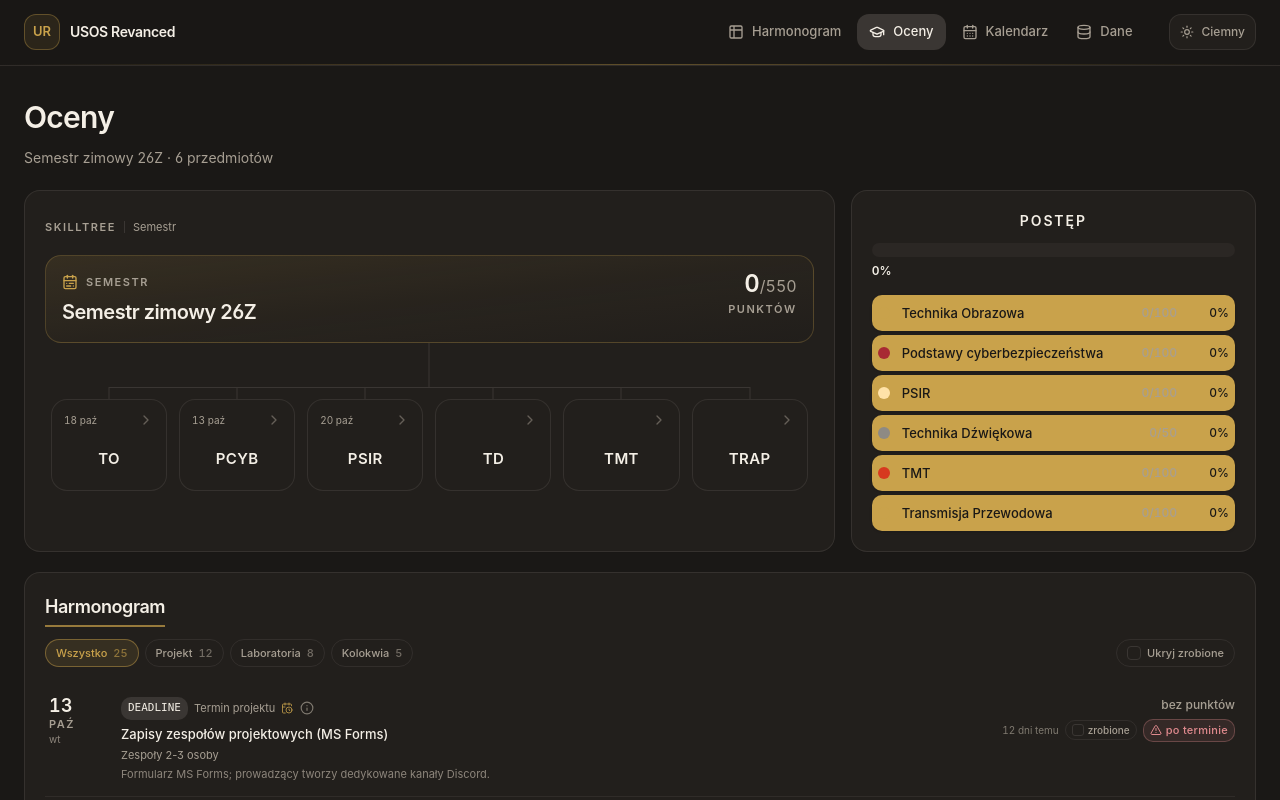
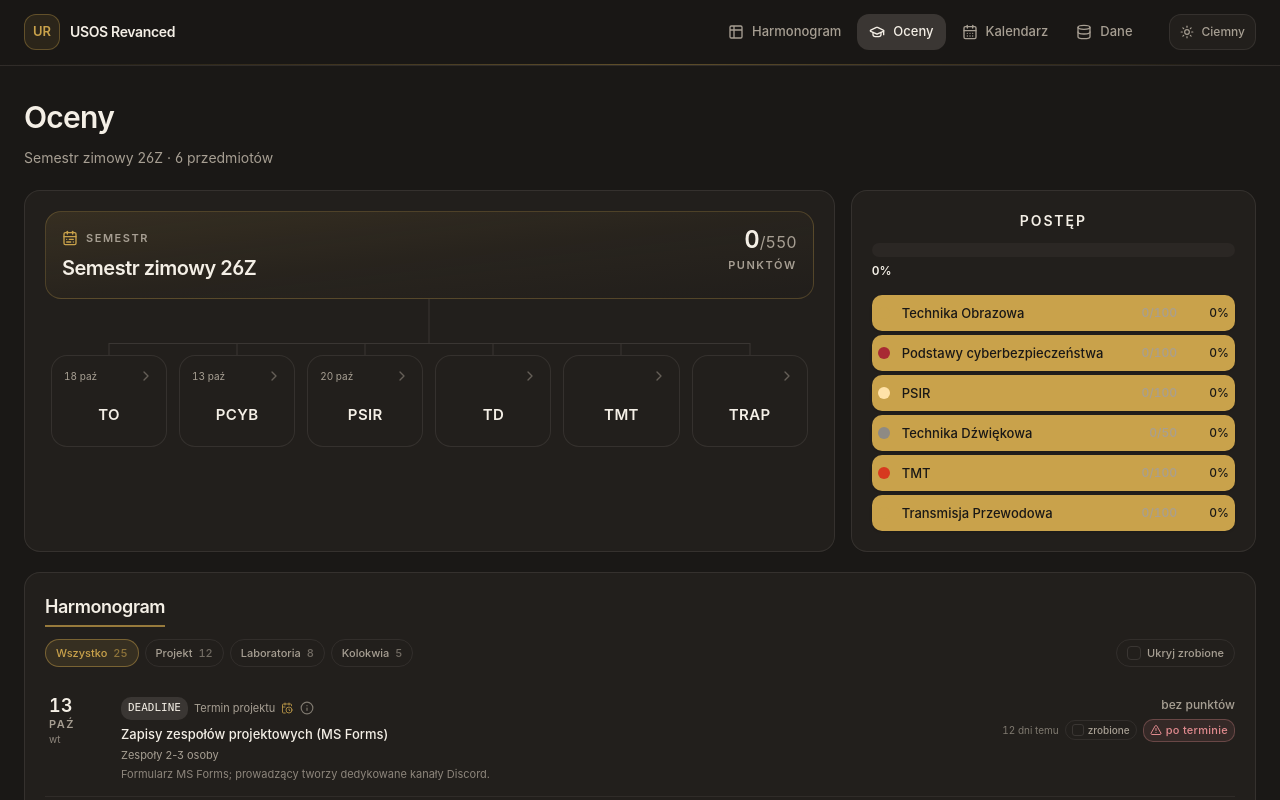
Before and after one commit to Viiico/UsosRevanced, a Nuxt app: page /oceny in a window 1280 px wide. Shown: the top 800 px of the page. Built offline with nearby package versions, Linux system fonts and the light colour scheme.

Commit message:
feat(oceny): skilltree bez nagłówka, powrót małym guzikiem nad hubem

```diff
--- a/app/components/oceny/SkillTree.vue
+++ b/app/components/oceny/SkillTree.vue
@@ -1,6 +1,6 @@
 <script setup lang="ts">
 import { computed, ref, watch } from 'vue'
-import { ArrowLeft, ArrowUpRight } from 'lucide-vue-next'
+import { ArrowUp, ArrowUpRight } from 'lucide-vue-next'
 import { termsForNode } from '~/lib/requirements'
 import { NODE_KIND_LABEL, nodeIcon } from '~/lib/node-meta'
 import { formatDate, formatWeekday } from '~/lib/format'
@@ -70,19 +70,20 @@ const gridColumns = computed(() => {
 
 <template>
   <Card class="flex h-full flex-col">
-    <CardHeader class="min-h-[3.25rem] flex-row items-center justify-between gap-3 pb-0">
-      <div class="flex items-center gap-2">
-        <span class="eyebrow">Skilltree</span>
-        <Separator orientation="vertical" class="h-3" />
-        <span class="text-2xs text-muted-foreground">{{ kindLabel }}</span>
-      </div>
-      <Button v-if="canGoUp" variant="outline" size="sm" class="gap-1.5" @click="goUp">
-        <ArrowLeft class="size-3.5" />
-        Poziom wyżej
-      </Button>
-    </CardHeader>
+    <CardContent class="flex flex-1 flex-col pt-5">
+      <div class="relative">
+        <!-- Poziom widać w hubie, więc nagłówek karty odpadł; powrót to mały guzik na jego górnej krawędzi. -->
+        <button
+          v-if="canGoUp"
+          type="button"
+          aria-label="Poziom wyżej"
+          title="Poziom wyżej"
+          class="absolute -top-3.5 left-1/2 z-10 grid size-7 -translate-x-1/2 place-items-center rounded-full border border-primary/35 bg-card text-primary/80 shadow-sm transition-colors hover:border-primary/60 hover:bg-secondary hover:text-primary focus-visible:ring-2 focus-visible:ring-ring/50 focus-visible:outline-none"
+          @click="goUp"
+        >
+          <ArrowUp class="size-3.5" />
+        </button>
 
-    <CardContent class="flex flex-1 flex-col pt-3">
         <div
           class="relative overflow-hidden rounded-xl border border-primary/25 bg-gradient-to-br from-primary/12 via-primary/[0.04] to-transparent p-4"
         >
@@ -116,6 +117,7 @@ const gridColumns = computed(() => {
                 }}<span class="text-base font-normal text-muted-foreground">/{{ progress.max }}</span>
               </div>
               <div class="eyebrow mt-1.5">punktów</div>
+            </div>
           </div>
         </div>
       </div>
```
Lines whose indentation alone changed are shown as unchanged.
